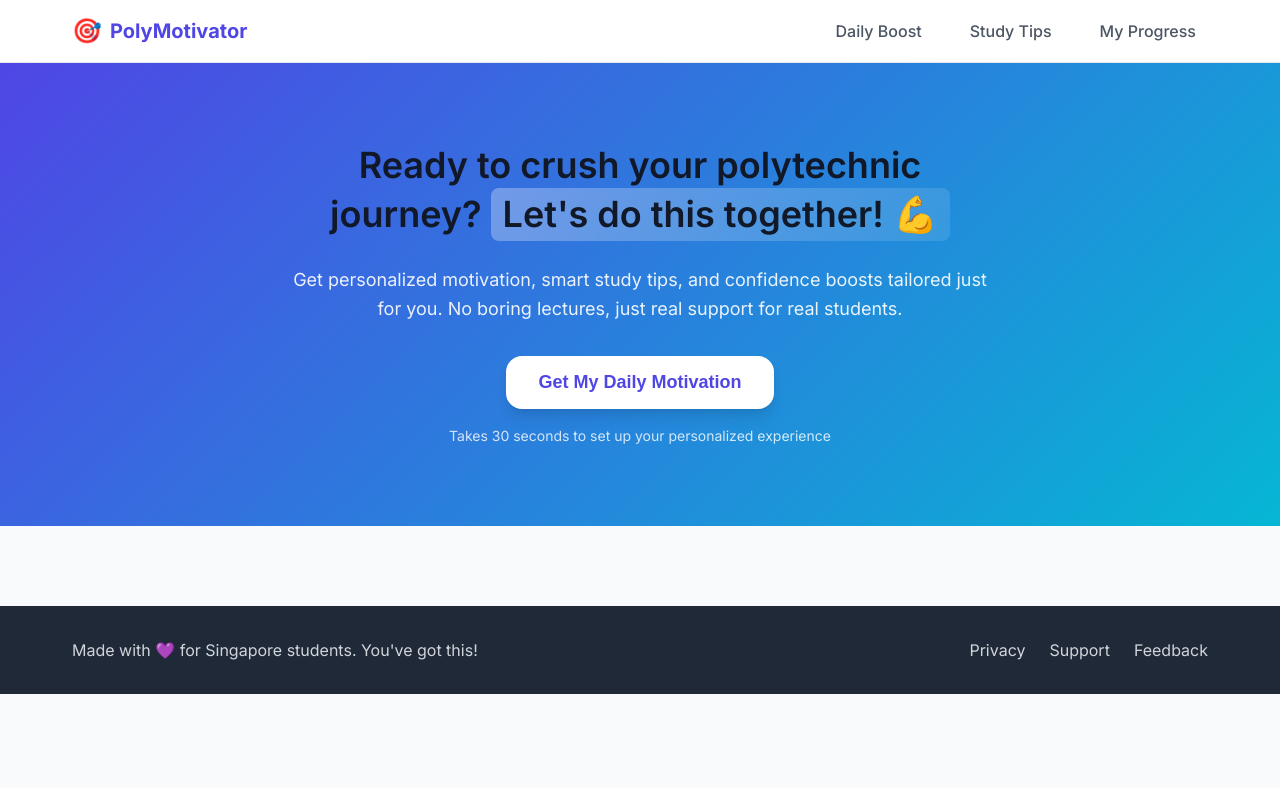
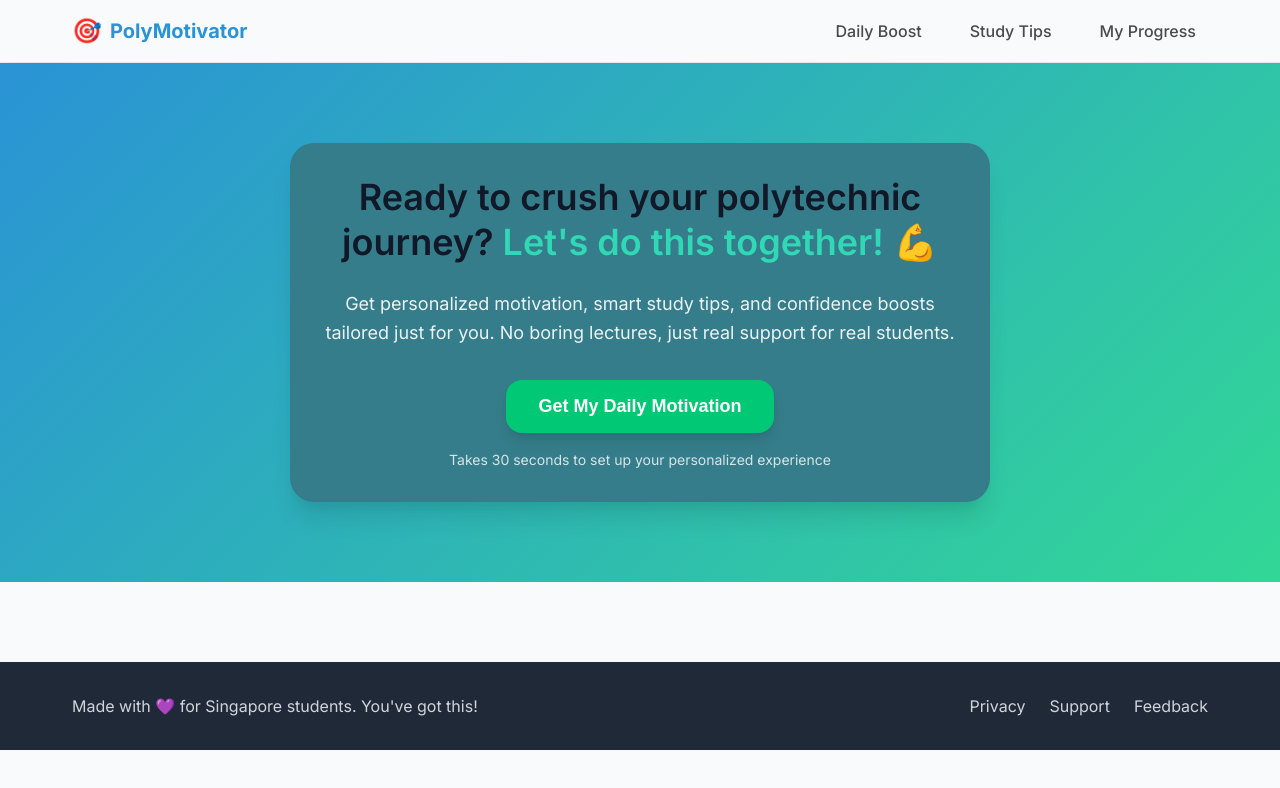
Before and after one commit to OsmanWu/C240-Project, a plain HTML site: page index.html in a window 1280 px wide. Drawn offline with Linux system fonts and the light colour scheme.

Commit message:
Brand update: apply new gradient, CTA color, hero card, neutral backgrounds, and highlight/nav styles

```diff
--- a/css/styles.css
+++ b/css/styles.css
@@ -5,12 +5,21 @@
 
 /* CSS Custom Properties / Design System */
 :root {
-  /* Brand Colors - Calming yet energetic */
-  --primary-color: #4F46E5;      /* Indigo - confidence & focus */
-  --primary-light: #6366F1;     /* Lighter indigo for hovers */
-  --primary-dark: #3730A3;      /* Darker indigo for depth */
-  --secondary-color: #06B6D4;   /* Cyan - fresh & optimistic */
-  --accent-color: #F59E0B;      /* Amber - energy & achievement */
+  /* Brand Colors - Updated per brand guide */
+  --brand-gradient-start: #2A93D5; /* Sky Blue */
+  --brand-gradient-end: #32D796;   /* Seafoam Green */
+  --accent-cta: #00C875;           /* Emerald Green for primary CTA */
+  --hero-card-bg: #357D8A;         /* Deep Teal for hero card */
+  --neutral-bg: #F8FAFC;           /* Off-white for app background */
+  --highlight-color: #31D8B5;      /* Turquoise keyword highlight */
+  --nav-link-color: #4A4A4A;       /* Dark Grey for inactive nav links */
+
+  /* Map core tokens to brand for broader usage */
+  --primary-color: var(--brand-gradient-start);
+  --primary-light: #46A6DD;        /* derived lighter blue */
+  --primary-dark: #1F78AD;         /* derived darker blue */
+  --secondary-color: var(--brand-gradient-end);
+  --accent-color: var(--accent-cta);
 
   /* Neutral Colors */
   --gray-50: #F9FAFB;
@@ -102,7 +111,7 @@ body {
   font-size: var(--font-size-base);
   line-height: var(--leading-normal);
   color: var(--gray-800);
-  background-color: var(--gray-50);
+  background-color: var(--neutral-bg);
   -webkit-font-smoothing: antialiased;
   -moz-osx-font-smoothing: grayscale;
 }
@@ -203,7 +212,7 @@ h1, h2, h3, h4, h5, h6 {
    =================================== */
 
 .header {
-  background: rgba(255, 255, 255, 0.95);
+  background: var(--neutral-bg);
   backdrop-filter: blur(10px);
   border-bottom: 1px solid var(--gray-200);
   position: sticky;
@@ -239,7 +248,7 @@ h1, h2, h3, h4, h5, h6 {
 
 .nav-link {
   text-decoration: none;
-  color: var(--gray-600);
+  color: var(--nav-link-color);
   font-weight: 500;
   transition: color var(--transition-fast);
   padding: var(--space-2) var(--space-3);
@@ -271,13 +280,22 @@ h1, h2, h3, h4, h5, h6 {
 .hero {
   padding: var(--space-20) 0;
   text-align: center;
-  background: linear-gradient(135deg, var(--primary-color) 0%, var(--secondary-color) 100%);
+  background: linear-gradient(135deg, var(--brand-gradient-start) 0%, var(--brand-gradient-end) 100%);
   color: white;
 }
 
 .hero-content {
   max-width: 700px;
   margin: 0 auto;
+}
+
+/* Hero Card container to anchor content with Deep Teal background */
+.hero-card {
+  background: var(--hero-card-bg);
+  color: #FFFFFF;
+  padding: var(--space-8);
+  border-radius: var(--border-radius-2xl);
+  box-shadow: var(--shadow-xl);
 }
 
 .hero-title {
@@ -287,10 +305,7 @@ h1, h2, h3, h4, h5, h6 {
 }
 
 .highlight {
-  background: linear-gradient(120deg, rgba(255, 255, 255, 0.3) 0%, rgba(255, 255, 255, 0.1) 100%);
-  border-radius: var(--border-radius-md);
-  padding: var(--space-1) var(--space-3);
-  display: inline-block;
+  color: var(--highlight-color);
 }
 
 .hero-subtitle {
@@ -301,8 +316,8 @@ h1, h2, h3, h4, h5, h6 {
 }
 
 .cta-button {
-  background: white;
-  color: var(--primary-color);
+  background: var(--accent-cta);
+  color: #FFFFFF;
   padding: var(--space-4) var(--space-8);
   border: none;
   border-radius: var(--border-radius-xl);
--- a/index.html
+++ b/index.html
@@ -14,7 +14,7 @@
     <meta property="og:url" content="#">
 
     <!-- Accessibility -->
-    <meta name="theme-color" content="#4F46E5">
+    <meta name="theme-color" content="#2A93D5">
     <link rel="preconnect" href="https://fonts.googleapis.com">
     <link rel="preconnect" href="https://fonts.gstatic.com" crossorigin>
     <link href="https://fonts.googleapis.com/css2?family=Inter:wght@300;400;500;600;700&display=swap" rel="stylesheet">
@@ -51,6 +51,7 @@
         <section class="hero" aria-labelledby="hero-title">
             <div class="container">
                 <div class="hero-content">
+                    <div class="hero-card" role="region" aria-label="PolyMotivator intro">
                         <h2 id="hero-title" class="hero-title">
                             Ready to crush your polytechnic journey?
                             <span class="highlight">Let's do this together! 💪</span>
@@ -65,6 +66,7 @@
                         <p id="cta-description" class="cta-description">
                             Takes 30 seconds to set up your personalized experience
                         </p>
+                    </div>
                 </div>
             </div>
         </section>
```
Lines whose indentation alone changed are shown as unchanged.
